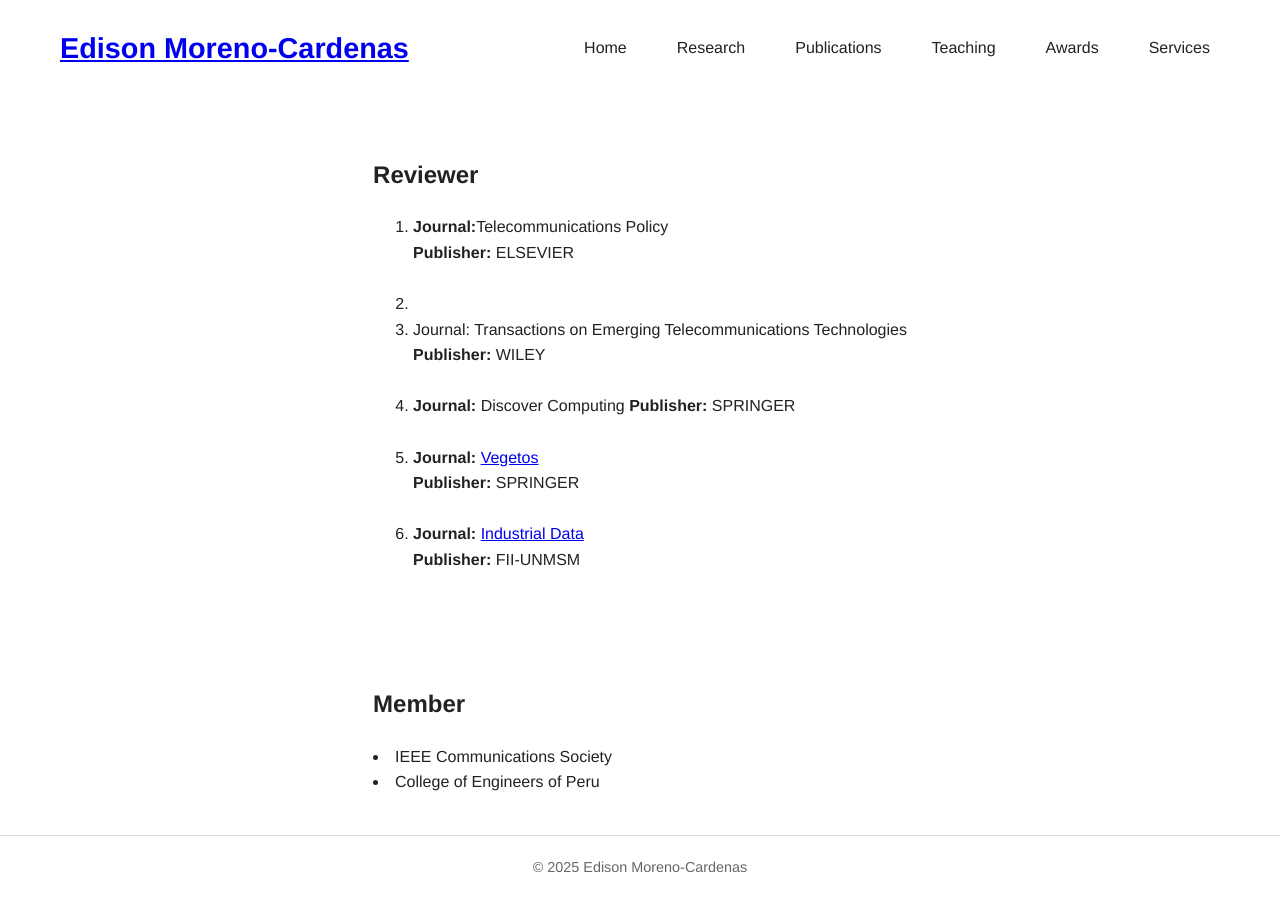
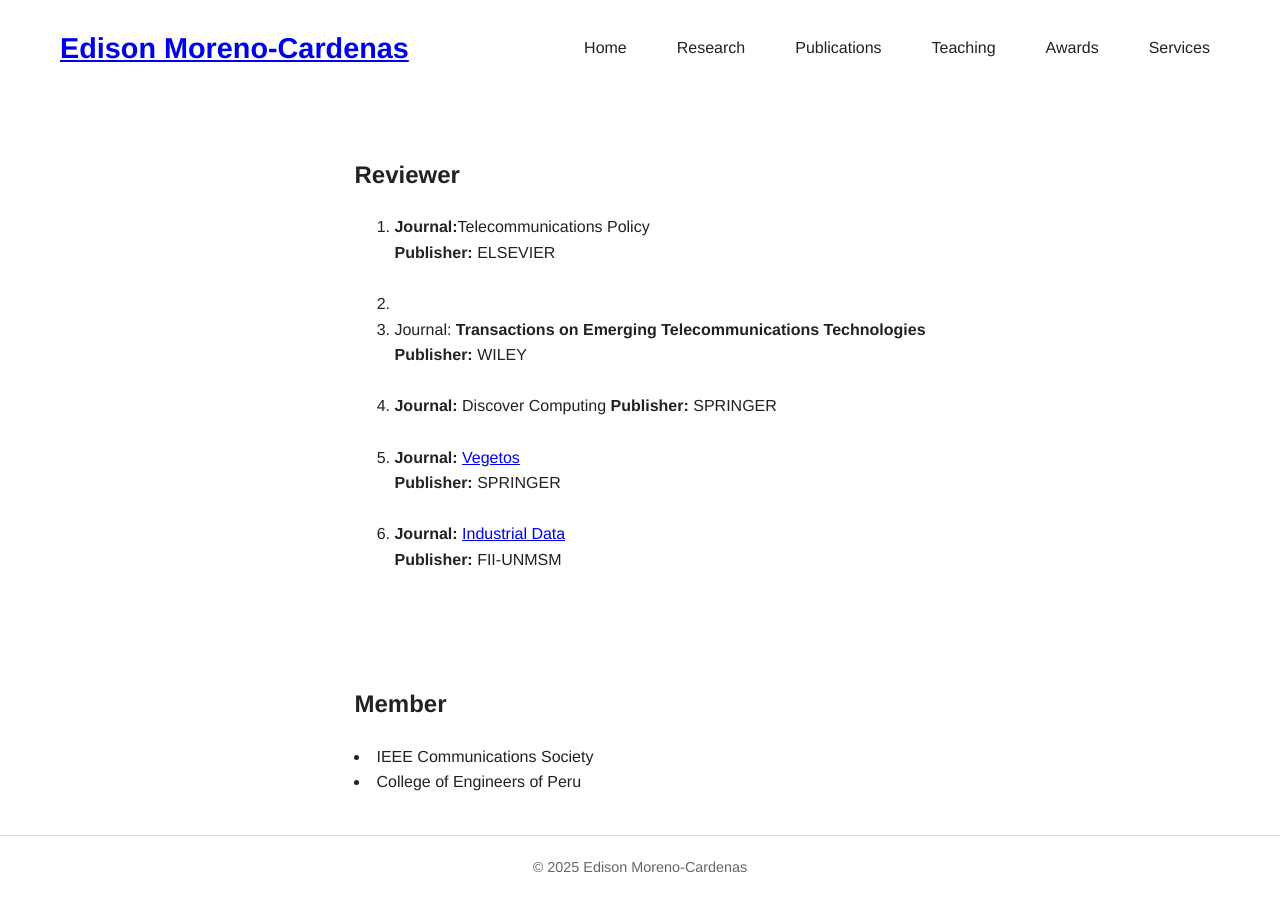
Before and after one commit to edisonmorenocardenas/edisonmorenocardenas.github.io, a Jekyll site: the page built from service.html, in a window 1280 px wide. Built offline with Jekyll 4.4.1, drawn with Linux system fonts in a browser that asks for light colours.

Commit message:
Actualizar contenido de

```diff
--- a/service.html
+++ b/service.html
@@ -14,9 +14,7 @@
     <br>
     <li>
     <li>
-      Journal:
-      <strong>
-      </strong><a href="https://onlinelibrary.wiley.com/journal/21613915" target="_blank" style="text-decoration: none; color: inherit;">
+      Journal:<strong><a href="https://onlinelibrary.wiley.com/journal/21613915" target="_blank" style="text-decoration: none; color: inherit;">
         Transactions on Emerging Telecommunications Technologies</a>
       </strong>
       <br>
```
